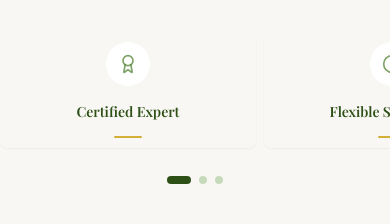
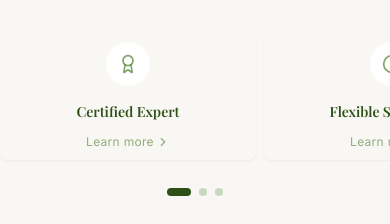
Before and after one commit to hbacalso1229/wellness-needles, a Next.js app: page /about in a window 390 px wide. Shown: the part 2403-2627 px from the top of the page. Built offline with nearby package versions, Linux system fonts and the light colour scheme; no server answers.

Commit message:
Show Learn more on mobile FeatureCard teasers so taps are clearer.
Replace the decorative gold rule on mobile-only cards with a Learn more cue and chevron; leave desktop flip faces unchanged.

```diff
--- a/src/features/ui/FeatureCard.tsx
+++ b/src/features/ui/FeatureCard.tsx
@@ -9,7 +9,7 @@ import {
   type ReactNode,
 } from 'react'
 import { createPortal } from 'react-dom'
-import { LucideIcon, X } from 'lucide-react'
+import { LucideIcon, X, ChevronRight } from 'lucide-react'
 
 interface FeatureCardProps {
   icon: LucideIcon
@@ -265,15 +265,19 @@ export function FeatureCard({
             className={`font-serif font-semibold text-primary flex items-center justify-center leading-snug line-clamp-2 px-0.5 ${
               compact
                 ? 'mb-1 text-xs sm:text-sm min-h-[2rem]'
-                : 'mb-1.5 text-sm sm:text-base min-h-[2.25rem]'
+                : 'mb-1 text-sm sm:text-base min-h-[2.25rem]'
             }`}
           >
             {title}
           </h3>
-          <div
-            className={`mx-auto shrink-0 rounded-full bg-gold ${compact ? 'h-0.5 w-6' : 'h-0.5 w-7'}`}
-            aria-hidden="true"
-          />
+          <span
+            className={`inline-flex items-center gap-0.5 text-secondary/60 tracking-wide ${
+              compact ? 'text-[0.65rem]' : 'text-xs'
+            }`}
+          >
+            Learn more
+            <ChevronRight className={compact ? 'h-3 w-3' : 'h-3.5 w-3.5'} aria-hidden />
+          </span>
         </button>
         {modal}
       </div>
```
